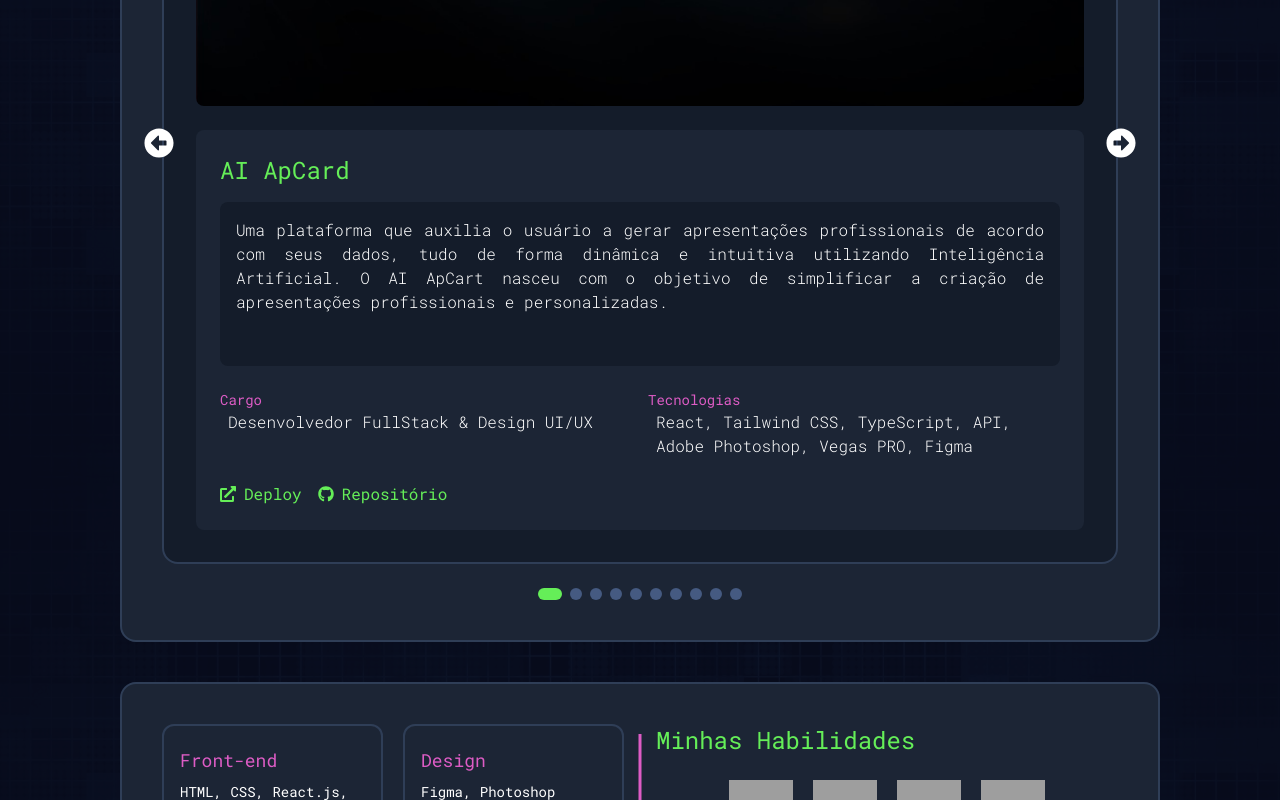
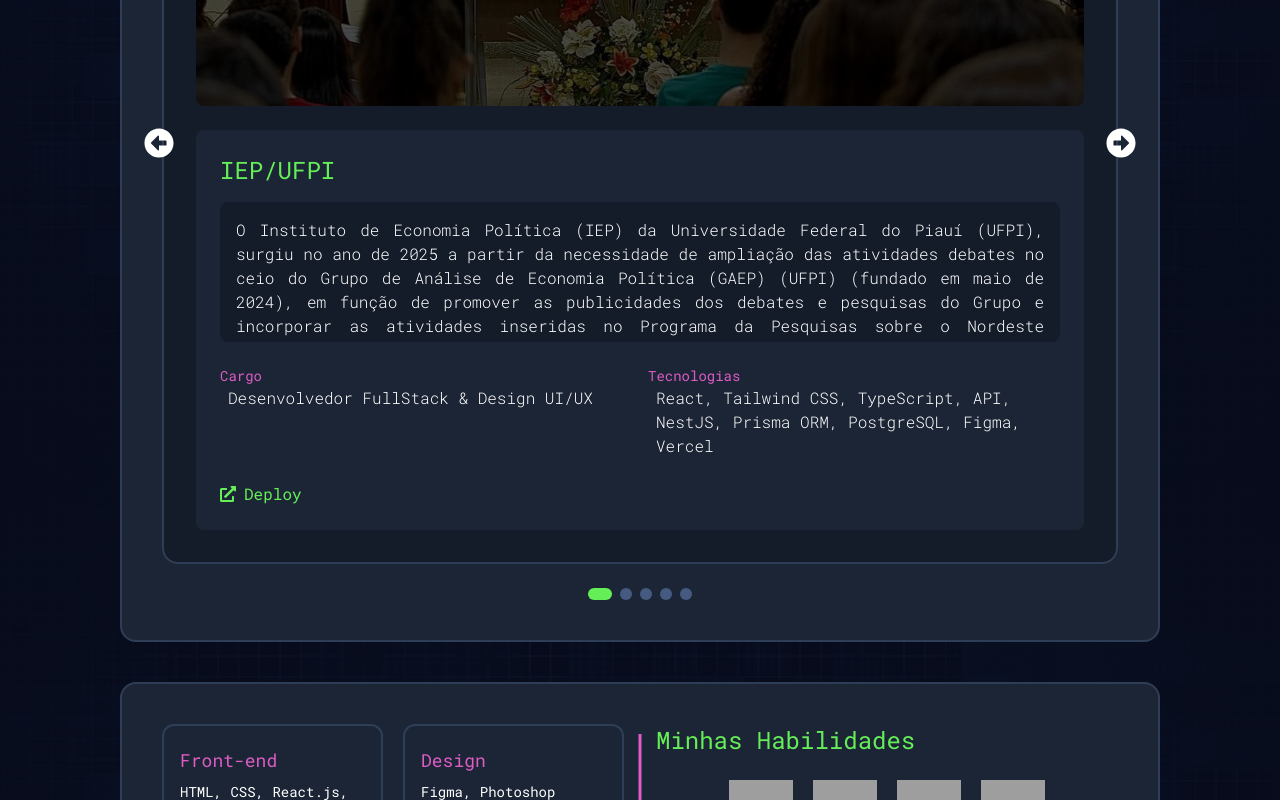
Before and after one commit to AugustoAlmondes/My-Protfolio, a React (Vite) app: page / in a window 1280 px wide. Shown: the part 3010-3810 px from the top of the page. Built offline with nearby package versions, Linux system fonts and the light colour scheme; grey boxes are pictures that could not be loaded.

Commit message:
refactor: Project display changed.

```diff
--- a/src/components/Projects.tsx
+++ b/src/components/Projects.tsx
@@ -35,7 +35,7 @@
     const project = projects[currentProjectIndex];
 
     return (
-        <section id='projects' className="bg-background text-white rounded-2xl p-6 sm:p-8 md:p-10 border-2 border-background-bright">
+        <section id='projects' className="bg-background text-white rounded-2xl p-2 sm:p-8 md:p-10 border-2 border-background-bright">
             <motion.h2
                 className="text-2xl sm:text-3xl md:text-[3rem] mb-4 sm:mb-6"
                 initial={{ opacity: 0, y: 20 }}
@@ -48,7 +48,7 @@
 
             {/* Container Principal */}
             <motion.div
-                className={`w-full bg-background-dark p-6 sm:p-8 relative rounded-2xl flex flex-col gap-6 border-background-bright border-2 transition-opacity duration-300 ${isTransitioning ? 'opacity-50' : 'opacity-100'}`}
+                className={`w-full bg-background-dark p-3 sm:p-8 relative rounded-2xl flex flex-col gap-6 border-background-bright border-2 transition-opacity duration-300 ${isTransitioning ? 'opacity-50' : 'opacity-100'}`}
                 initial={{ opacity: 0 }}
                 whileInView={{ opacity: 1 }}
                 viewport={{ once: true }}
@@ -111,6 +111,7 @@
                     </div>
 
                     <div className="flex flex-wrap gap-4 mt-2 text-sm sm:text-base">
+                        {project.deploy && (
                             <motion.a
                                 href={project.deploy}
                                 target="_blank"
@@ -120,6 +121,9 @@
                             >
                                 <FaExternalLinkAlt /> Deploy
                             </motion.a>
+                        )}
+                        {
+                            project.github && (
                                 <motion.a
                                     href={project.github}
                                     target="_blank"
@@ -129,6 +133,8 @@
                                 >
                                     <FaGithub /> Repositório
                                 </motion.a>
+                            )
+                        }
                     </div>
                 </motion.div>
             </motion.div>
--- a/src/data/projects.ts
+++ b/src/data/projects.ts
@@ -1,6 +1,14 @@
 import type { Projects } from "../types/project";
 
 export const projects: Projects[] = [
+    {
+        name: "IEP/UFPI",
+        description: "O Instituto de Economia Política (IEP) da Universidade Federal do Piauí (UFPI), surgiu no ano de 2025 a partir da necessidade de ampliação das atividades debates no ceio do Grupo de Análise de Economia Política (GAEP) (UFPI) (fundado em maio de 2024), em função de promover as publicidades dos debates e pesquisas do Grupo e incorporar as atividades inseridas no Programa da Pesquisas sobre o Nordeste (ProNordeste) (UFPI) (2025).",
+        imageurl: '/projects/iep.png',
+        role: "Desenvolvedor FullStack & Design UI/UX",
+        technologies: "React, Tailwind CSS, TypeScript, API, NestJS, Prisma ORM, PostgreSQL, Figma, Vercel",
+        deploy: "https://iep-ufpi.vercel.app"
+    },
     {
         name: "AI ApCard",
         description: "Uma plataforma que auxilia o usuário a gerar apresentações profissionais de acordo com seus dados, tudo de forma dinâmica e intuitiva utilizando Inteligência Artificial. O AI ApCart nasceu com o objetivo de simplificar a criação de apresentações profissionais e personalizadas.",
@@ -28,24 +36,24 @@
         deploy: "https://dashboard-cvd.netlify.app/",
         github: "https://github.com/AugustoAlmondes/Dashboard-on-covid19"
     },
-    {
-        name: "Workfinder - Busca de Empregos",
-        description: "Plataforma web para cadastro e busca de empregos. No front-end, criei interfaces responsivas com React.js e design visual no Figma. No backend, utilizei Node.js, NestJS e Prisma ORM para gerenciar dados em MySQL. Realizei a integração total entre front-end e backend, com deploy via Netlify (front-end) e Railway (Banco de dados e API).",
-        imageurl: '/projects/workfinder.jpg',
-        role: "Desenvolvedor FullStack & Design UI/UX",
-        technologies: "React, CSS modules, Prisma ORM, NestJS, MySQL, Node.js, API, Figma, Photoshop",
-        deploy: "https://workfinder-job.netlify.app/",
-        github: "https://github.com/AugustoAlmondes/WorkFinder-Site/tree/responsive"
-    },
-    {
-        name: "Boost Video - Hackathon Klike.ai",
-        description: "Projeto desenvolvido durante hackathon promovido pela Klike.ai. Fui responsável pelo design visual (Figma e Photoshop), implementação das interfaces responsivas com React.js e CSS modules, além de produzir edições de vídeo usados na plataforma final (Vegas PRO).",
-        imageurl: '/projects/boostvideo.jpg',
-        role: "Desenvolvedor FullStack & Design UI/UX",
-        technologies: "React, CSS modules, JavaScript, Vegas PRO, Figma, Photoshop",
-        deploy: "https://boost-ads.netlify.app/",
-        github: "https://github.com/AugustoAlmondes/Boost-video"
-    },
+    // {
+    //     name: "Workfinder - Busca de Empregos",
+    //     description: "Plataforma web para cadastro e busca de empregos. No front-end, criei interfaces responsivas com React.js e design visual no Figma. No backend, utilizei Node.js, NestJS e Prisma ORM para gerenciar dados em MySQL. Realizei a integração total entre front-end e backend, com deploy via Netlify (front-end) e Railway (Banco de dados e API).",
+    //     imageurl: '/projects/workfinder.jpg',
+    //     role: "Desenvolvedor FullStack & Design UI/UX",
+    //     technologies: "React, CSS modules, Prisma ORM, NestJS, MySQL, Node.js, API, Figma, Photoshop",
+    //     deploy: "https://workfinder-job.netlify.app/",
+    //     github: "https://github.com/AugustoAlmondes/WorkFinder-Site/tree/responsive"
+    // },
+    // {
+    //     name: "Boost Video - Hackathon Klike.ai",
+    //     description: "Projeto desenvolvido durante hackathon promovido pela Klike.ai. Fui responsável pelo design visual (Figma e Photoshop), implementação das interfaces responsivas com React.js e CSS modules, além de produzir edições de vídeo usados na plataforma final (Vegas PRO).",
+    //     imageurl: '/projects/boostvideo.jpg',
+    //     role: "Desenvolvedor FullStack & Design UI/UX",
+    //     technologies: "React, CSS modules, JavaScript, Vegas PRO, Figma, Photoshop",
+    //     deploy: "https://boost-ads.netlify.app/",
+    //     github: "https://github.com/AugustoAlmondes/Boost-video"
+    // },
     {
         name: "Landing Page Donut",
         description: "Página promocional de donuts desenvolvida com React.js, destacando animações suaves, responsividade e design atrativo. Implementei um menu interativo para mobile e deploy no Netlify.",
@@ -55,40 +63,40 @@
         deploy: "https://donut-page.netlify.app/",
         github: "https://github.com/AugustoAlmondes/Landing-Page-React"
     },
-    {
-        name: "Currency Converter React",
-        description: "Aplicação web desenvolvida com React.js para conversão de moedas em tempo real. O projeto consome dados de uma API externa para obter as taxas de câmbio atualizadas, permitindo ao usuário converter valores entre diversas moedas de forma prática e intuitiva.",
-        imageurl: '/projects/moeda.jpg',
-        role: "Desenvolvedor Front-end & Design UI/UX",
-        technologies: "React, CSS, JavaScript, API",
-        deploy: "https://benevolent-buttercream-ef8d7d.netlify.app",
-        github: "https://github.com/AugustoAlmondes/Currency-Converter-React"
-    },
-    {
-        name: "Search Github User",
-        description: "Aplicação web construída com React.js que consome a API pública do GitHub para buscar e exibir informações de perfis de usuários. A interface permite inserir um nome de usuário e visualizar dados como avatar e seguidores.",
-        imageurl: '/projects/github.jpg',
-        role: "Desenvolvedor Front-end & Design UI/UX",
-        technologies: "React, CSS modules, TypeScript, API",
-        deploy: "https://user-github-search.netlify.app",
-        github: "https://github.com/AugustoAlmondes/Search-Github-User"
-    },
-    {
-        name: "WikiSearch",
-        description: "WikiSearch é um buscador moderno e intuitivo que utiliza a API da Wikipedia para trazer resultados de artigos em tempo real. Com um design clean e responsivo.",
-        imageurl: '/projects/wiki.jpg',
-        role: "Desenvolvedor Front-end & Design UI/UX",
-        technologies: "HTML, CSS, JavaScript, API",
-        deploy: "https://fastsearchwiki.netlify.app",
-        github: "https://github.com/AugustoAlmondes/Fast-Search-Wiki"
-    },
-    {
-        name: "CEP Search React",
-        description: "Um buscador de CEP sofisticado com tema dark moderno, combinando elegância e funcionalidade. Desenvolvido em React, consome a API ViaCEP para fornecer informações precisas de endereços em tempo real.",
-        imageurl: '/projects/cep.jpg',
-        role: "Desenvolvedor Front-end & Design UI/UX",
-        technologies: "React, CSS, JavaScript, API",
-        deploy: "https://cep-search-react.netlify.app",
-        github: "https://github.com/AugustoAlmondes/CEP-Search-React"
-    }
+    // {
+    //     name: "Currency Converter React",
+    //     description: "Aplicação web desenvolvida com React.js para conversão de moedas em tempo real. O projeto consome dados de uma API externa para obter as taxas de câmbio atualizadas, permitindo ao usuário converter valores entre diversas moedas de forma prática e intuitiva.",
+    //     imageurl: '/projects/moeda.jpg',
+    //     role: "Desenvolvedor Front-end & Design UI/UX",
+    //     technologies: "React, CSS, JavaScript, API",
+    //     deploy: "https://benevolent-buttercream-ef8d7d.netlify.app",
+    //     github: "https://github.com/AugustoAlmondes/Currency-Converter-React"
+    // },
+    // {
+    //     name: "Search Github User",
+    //     description: "Aplicação web construída com React.js que consome a API pública do GitHub para buscar e exibir informações de perfis de usuários. A interface permite inserir um nome de usuário e visualizar dados como avatar e seguidores.",
+    //     imageurl: '/projects/github.jpg',
+    //     role: "Desenvolvedor Front-end & Design UI/UX",
+    //     technologies: "React, CSS modules, TypeScript, API",
+    //     deploy: "https://user-github-search.netlify.app",
+    //     github: "https://github.com/AugustoAlmondes/Search-Github-User"
+    // },
+    // {
+    //     name: "WikiSearch",
+    //     description: "WikiSearch é um buscador moderno e intuitivo que utiliza a API da Wikipedia para trazer resultados de artigos em tempo real. Com um design clean e responsivo.",
+    //     imageurl: '/projects/wiki.jpg',
+    //     role: "Desenvolvedor Front-end & Design UI/UX",
+    //     technologies: "HTML, CSS, JavaScript, API",
+    //     deploy: "https://fastsearchwiki.netlify.app",
+    //     github: "https://github.com/AugustoAlmondes/Fast-Search-Wiki"
+    // },
+    // {
+    //     name: "CEP Search React",
+    //     description: "Um buscador de CEP sofisticado com tema dark moderno, combinando elegância e funcionalidade. Desenvolvido em React, consome a API ViaCEP para fornecer informações precisas de endereços em tempo real.",
+    //     imageurl: '/projects/cep.jpg',
+    //     role: "Desenvolvedor Front-end & Design UI/UX",
+    //     technologies: "React, CSS, JavaScript, API",
+    //     deploy: "https://cep-search-react.netlify.app",
+    //     github: "https://github.com/AugustoAlmondes/CEP-Search-React"
+    // }
 ]
--- a/src/types/project.d.ts
+++ b/src/types/project.d.ts
@@ -4,6 +4,6 @@
     imageurl: string;
     role: string;
     technologies: string;
-    deploy: string;
-    github: string;
+    deploy?: string;
+    github?: string;
 }
```
Also changed, not shown: src/data/jobs.ts (+4 -4 lines), public/projects/iep.png (added). Lines whose indentation alone changed are shown as unchanged.
